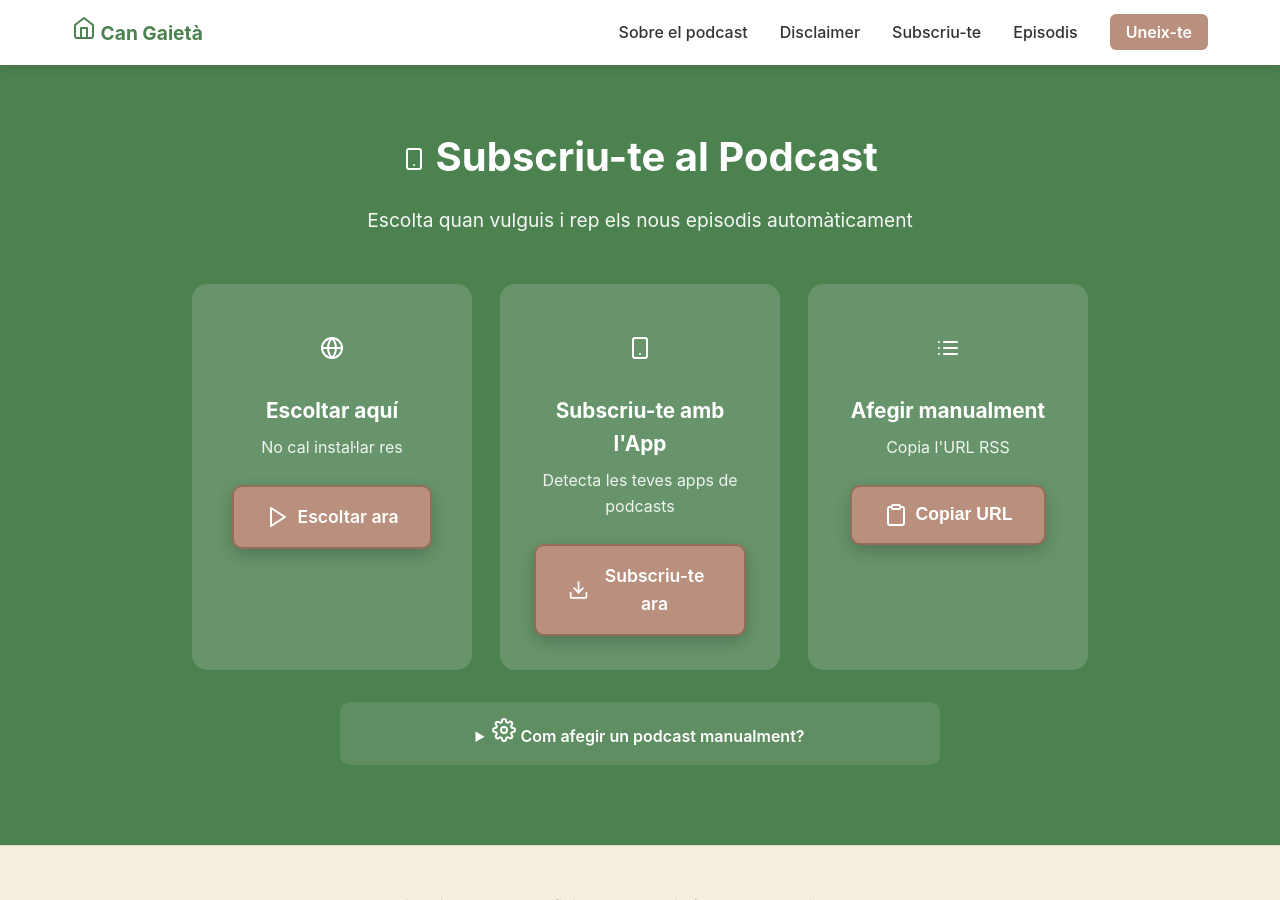
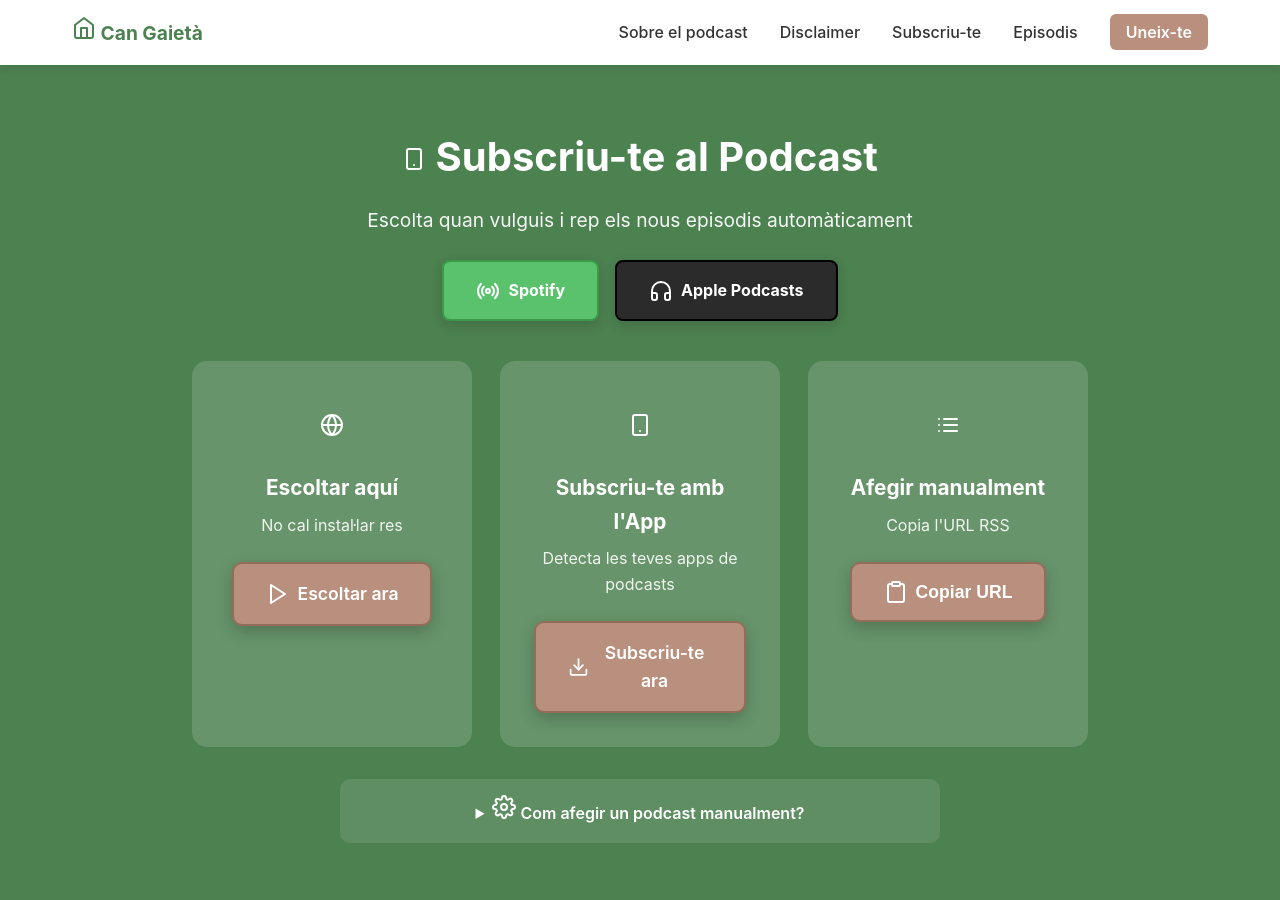
Before and after one commit to cangaieta/podcast, a Jekyll site: the page built from index.md, in a window 1280 px wide and 900 px high, scrolled down 3486 px. Built offline with Jekyll 4.4.1, drawn with Linux system fonts in a browser that asks for light colours.

Commit message:
Show subscribe options at the bottom of every episode page
Move the subscribe section to _includes/subscribe.html so the landing
and episode pages share it, add Spotify/Apple Podcasts buttons, and drop
the outdated note claiming Spotify can't use external RSS feeds.

Co-Authored-By: Claude Opus 5.5 <noreply@anthropic.com>
Claude-Session: https://claude.ai/code/session_01SVfQ658mU7F1HK6MaK2vvg

```diff
--- /dev/null
+++ b/_includes/subscribe.html
@@ -0,0 +1,61 @@
+<section id="subscribe" class="subscribe fade-in">
+    <div class="container">
+        <h2><i data-feather="smartphone"></i> Subscriu-te al Podcast</h2>
+        <p>Escolta quan vulguis i rep els nous episodis automàticament</p>
+
+        <div class="subscribe-platforms">
+            <a href="https://open.spotify.com/show/5OIfbifnoKDc6ohDDkv3dt" target="_blank" rel="noopener" class="btn btn-spotify">
+                <i data-feather="radio"></i> Spotify
+            </a>
+            <a href="podcast://cangaieta.github.io/podcast/feed.xml" class="btn btn-apple">
+                <i data-feather="headphones"></i> Apple Podcasts
+            </a>
+        </div>
+
+        <!-- Opcions principals -->
+        <div class="subscribe-main-options">
+            <div class="subscribe-option-card">
+                <div class="option-icon"><i data-feather="globe"></i></div>
+                <h3>Escoltar aquí</h3>
+                <p>No cal instal·lar res</p>
+                <a href="{{ '/episodis' | relative_url }}" class="subscribe-btn listen-btn">
+                    <i data-feather="play"></i> Escoltar ara
+                </a>
+            </div>
+
+            <div class="subscribe-option-card">
+                <div class="option-icon"><i data-feather="smartphone"></i></div>
+                <h3>Subscriu-te amb l'App</h3>
+                <p>Detecta les teves apps de podcasts</p>
+                <a href="https://www.subscribeonandroid.com/cangaieta.github.io/podcast/feed.xml"
+                   target="_blank" rel="noopener" class="subscribe-btn app-btn">
+                    <i data-feather="download"></i> Subscriu-te ara
+                </a>
+            </div>
+
+            <div class="subscribe-option-card">
+                <div class="option-icon"><i data-feather="list"></i></div>
+                <h3>Afegir manualment</h3>
+                <p>Copia l'URL RSS</p>
+                <button onclick="copyRSSNoAlert()" class="subscribe-btn copy-btn-action">
+                    <i data-feather="clipboard"></i> Copiar URL
+                </button>
+            </div>
+        </div>
+
+        <!-- Instruccions ràpides -->
+        <details class="quick-instructions">
+            <summary><i data-feather="settings"></i> Com afegir un podcast manualment?</summary>
+            <div class="instructions-content">
+                <p><strong>URL del Feed RSS:</strong></p>
+                <code class="rss-display">{{ site.url }}{{ site.baseurl }}/feed.xml</code>
+                <ol>
+                    <li>Copia l'URL de dalt</li>
+                    <li>Obre la teva app de podcasts (Apple Podcasts, Pocket Casts, AntennaPod...)</li>
+                    <li>Busca "Afegir per URL" o "Add by RSS"</li>
+                    <li>Enganxa l'URL i subscriu-te</li>
+                </ol>
+            </div>
+        </details>
+    </div>
+</section>
--- a/_layouts/episode.html
+++ b/_layouts/episode.html
@@ -155,6 +155,8 @@ layout: landing
   </footer>
 </article>
 
+{% include subscribe.html %}
+
 <style>
 .episode-navigation {
   max-width: 1000px;
@@ -215,7 +217,7 @@ layout: landing
 
 .episode {
   max-width: 1000px;
-  margin: 0 auto;
+  margin: 0 auto 3rem auto;
   padding: 1rem 2rem 2rem 2rem;
   background: var(--bg-primary);
   border-radius: 15px;
--- a/_layouts/landing.html
+++ b/_layouts/landing.html
@@ -674,6 +674,14 @@
         }
 
         /* New simplified subscribe section */
+        .subscribe-platforms {
+            display: flex;
+            gap: 1rem;
+            justify-content: center;
+            flex-wrap: wrap;
+            margin: -1.5rem 0 2.5rem 0;
+        }
+
         .subscribe-main-options {
             display: grid;
             grid-template-columns: repeat(auto-fit, minmax(280px, 1fr));
--- a/index.md
+++ b/index.md
@@ -170,59 +170,7 @@ description: "Podcast informatiu que ofereix una font d'informació alternativa
     </section>
 
     <!-- Subscribe Section -->
-    <section id="subscribe" class="subscribe fade-in">
-        <div class="container">
-            <h2><i data-feather="smartphone"></i> Subscriu-te al Podcast</h2>
-            <p>Escolta quan vulguis i rep els nous episodis automàticament</p>
-
-            <!-- Opcions principals -->
-            <div class="subscribe-main-options">
-                <div class="subscribe-option-card">
-                    <div class="option-icon"><i data-feather="globe"></i></div>
-                    <h3>Escoltar aquí</h3>
-                    <p>No cal instal·lar res</p>
-                    <a href="{{ '/episodis' | relative_url }}" class="subscribe-btn listen-btn">
-                        <i data-feather="play"></i> Escoltar ara
-                    </a>
-                </div>
-
-                <div class="subscribe-option-card">
-                    <div class="option-icon"><i data-feather="smartphone"></i></div>
-                    <h3>Subscriu-te amb l'App</h3>
-                    <p>Detecta les teves apps de podcasts</p>
-                    <a href="https://www.subscribeonandroid.com/cangaieta.github.io/podcast/feed.xml"
-                       target="_blank" rel="noopener" class="subscribe-btn app-btn">
-                        <i data-feather="download"></i> Subscriu-te ara
-                    </a>
-                </div>
-
-                <div class="subscribe-option-card">
-                    <div class="option-icon"><i data-feather="list"></i></div>
-                    <h3>Afegir manualment</h3>
-                    <p>Copia l'URL RSS</p>
-                    <button onclick="copyRSSNoAlert()" class="subscribe-btn copy-btn-action">
-                        <i data-feather="clipboard"></i> Copiar URL
-                    </button>
-                </div>
-            </div>
-
-            <!-- Instruccions ràpides -->
-            <details class="quick-instructions">
-                <summary><i data-feather="settings"></i> Com afegir un podcast manualment?</summary>
-                <div class="instructions-content">
-                    <p><strong>URL del Feed RSS:</strong></p>
-                    <code class="rss-display">{{ site.url }}{{ site.baseurl }}/feed.xml</code>
-                    <ol>
-                        <li>Copia l'URL de dalt</li>
-                        <li>Obre la teva app de podcasts (Apple Podcasts, Pocket Casts, AntennaPod...)</li>
-                        <li>Busca "Afegir per URL" o "Add by RSS"</li>
-                        <li>Enganxa l'URL i subscriu-te</li>
-                    </ol>
-                    <p class="note"><i data-feather="alert-circle"></i> Spotify no suporta RSS externs. Utilitza una altra app.</p>
-                </div>
-            </details>
-        </div>
-    </section>
+    {% include subscribe.html %}
 </main>
 
 <!-- Footer -->
```
